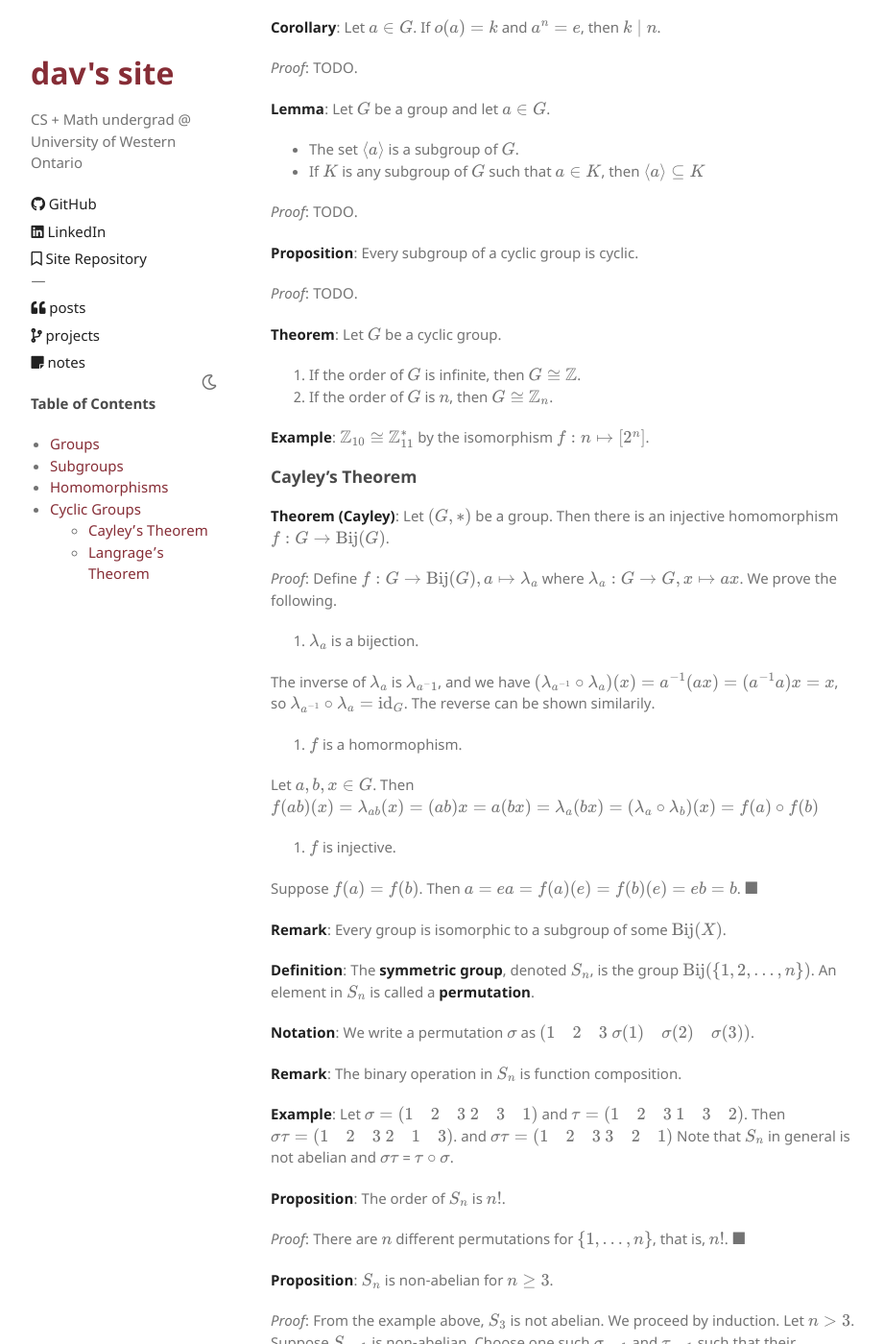
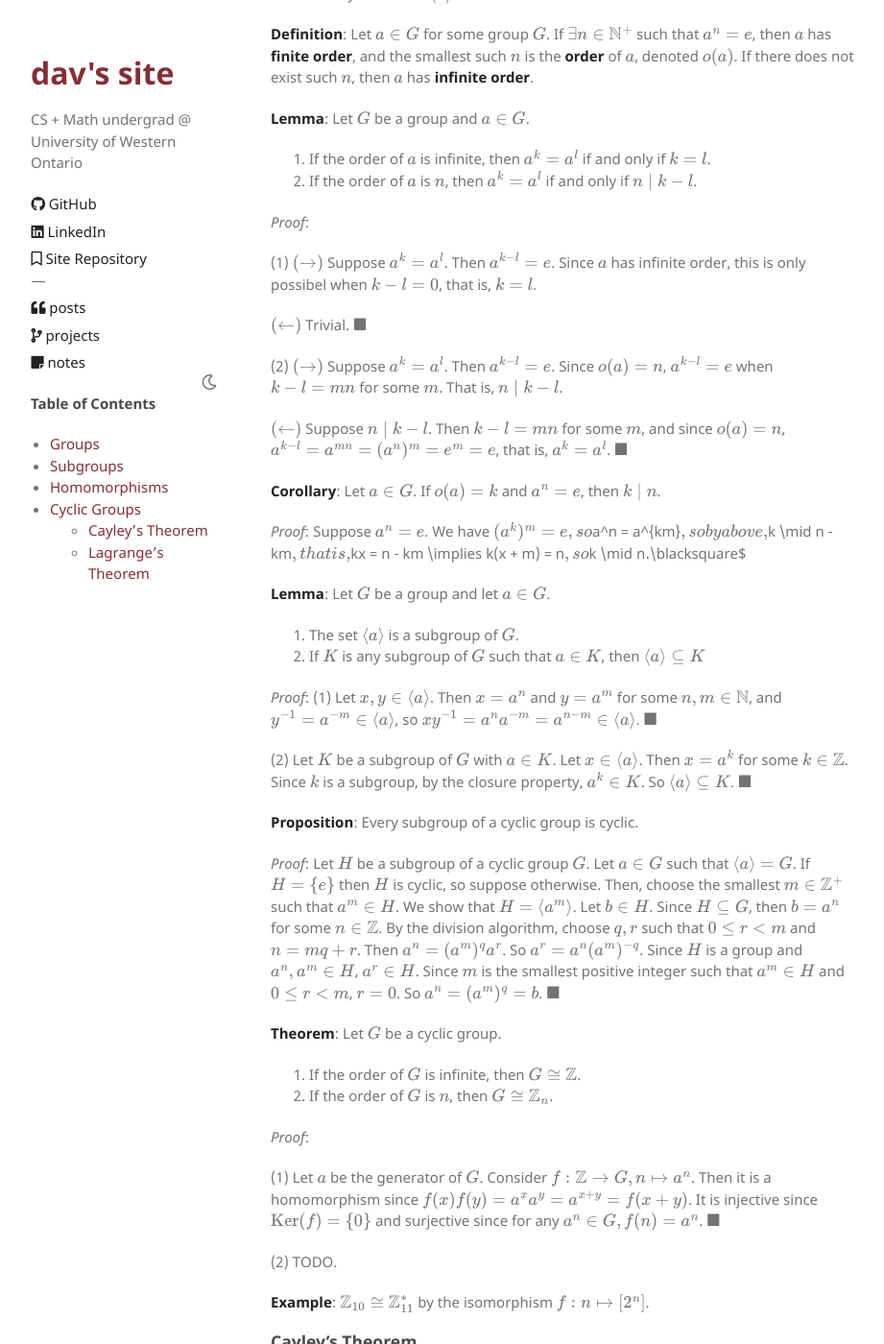
Before and after one commit to davidtranhq/davidtranhq.github.io, a Jekyll site: the page built from notes/abstract-algebra/groups.md, in a window 1280 px wide and 1400 px high, scrolled down 4525 px. Shown: the whole window at 96% size, without its empty margins (153-1074 px from the left). Built offline with Jekyll 4.4.1, drawn with Linux system fonts in a browser that asks for light colours; formulas are drawn with MathJax 3; our own code applies the rules of GitHub Pages for plain Markdown files; some of the changed text lies outside the part shown.

Commit message:
Up to Lagrange's theorem

```diff
--- a/notes/abstract-algebra/groups.md
+++ b/notes/abstract-algebra/groups.md
@@ -73,7 +73,9 @@ order: 1
 
 **Lemma**: Let $G$ be a group and let $H \subseteq G$. Then $H$ is a subgroup of $G$ if and only if $H$ is non-empty and $ab^{-1} \in H$ for all $a, b \in H$.
 
-*Proof*: TODO.
+*Proof*: $(\rightarrow)$ By definition.
+
+$(\leftarrow)$ Suppose $H$ is non-empty and $ab^{-1} \in H$ for all $a, b \in H$. Then $aa^{-1} = e \in H$. Also, $ea^{-1} = a^{-1} \in H$. Finally, $a(b^{-1})^{-1} = ab \in H$. So $H$ is a subgroup of $G$. $\blacksquare$
 
 **Lemma**: Let $G$ be a group, and let $H$ be a finite, non-empty subset of $G$. Then $H$ is a subgroup of $G$ if and only if $ab \in H$ for all $a, b \in H$.
 
@@ -99,7 +101,7 @@ order: 1
 
 (1) $e_2 *_2 f(e_1) = f(e_1) = f(e_1 *_1 e_1) = f(e_1) * f(e_1)$, so $e_2 = f(e_1)$, by the cancellation law.
 
-(2) TODO.
+(2) $f(a^{-1}) = f(a^{-1}e_1) = f(a^{-1})e_2 = f(a^{-1})f(a)f(a)^{-1} = f(a^{-1}a)f(a)^{-1} = f(e_1)f(a)^{-1} = f(a)^{-1}$.
 
 (3) By induction.
 
@@ -112,9 +114,9 @@ $\blacksquare$
 
 *Proof*:
 
-(1) TODO.
+(1) Let $H_1 \subseteq G_1$ be a subgroup. Let $a, b \in f(H_1)$. Then there is $x, y \in H_1$ such that $a = f(x)$ and $b = f(y)$. Since $H_1$ is a subgroup, $xy^{-1} \in H_1$. So, $f(xy^{-1}) = f(x)f(y^{-1}) = f(x)f(y)^{-1} = ab^{-1} \in f(H_1)$$. $\blacksquare$
 
-(2) TODO.
+(2) Let $H_2 \subseteq G_2$ be a subgroup. Let $x, y \in f^{-1}(H_2)$. Then there is $a, b \in H_2$ such that $a = f(x)$ and $b = f(y)$. Since $H_2$ is a subgroup, $ab^{-1} \in H_2$. So $f(x)f(y)^{-1} = f(xy^{-1}) \in H_2$, so $xy^{-1} \in f^{-1}(H_2)$. $\blacksquare$
 
 **Definition**: The **kernel** of a group homomorphism $f: G_1 \to G_2$ is $\operatorname{Ker}(f) = \lbrace x \in G_1 \mid f(x) = e_2 \rbrace$.
 
@@ -130,7 +132,7 @@ $\blacksquare$
 
 *Proof*: $(\rightarrow)$ Suppose $a \in \operatorname{Ker}(f)$. Then $f(a) = e_2 = f(e_1)$. By injectivity of $f$, $a = e_1$.
 
-$(\leftarrow)$ TODO.
+$(\leftarrow)$ Suppose $\operatorname{Ker}(f) = \lbrace e_1 \rbrace$. Let $f(a) = f(b)$. Then $f(a)f(b)^{-1} = f(ab^{-1}) = e_2$. Since the kernel is trivial, $ab^{-1} = e_1$, so $a = b$. $\blacksquare$
 
 **Definition**: A group homomorphism $f: G_1 \to G_2$ is a **group isomorphism** if there is any group homomorphism $g: G_2 \to G_1$ such that $g \circ f = \operatorname{id}_{G_1}$ and $f \circ g = \operatorname{id}_{G_2}$.
 
@@ -161,9 +163,9 @@ $\blacksquare$
 
 **Definition**: Let $G_1$ and $G_2$ be groups. The product of $G_1$ and $G_2$ is the group $(G_1 \times G_2)$ with the operation defined elementwise.
 
-**Example**: Show that $\mathbb Z_6 \cong \mathbb Z_2 \times \mathbb Z_3$ with the isomorphism given by $f(k) = (k \mod 2, k \mod 3)$
+**Example**: Show that $\mathbb Z_6 \cong \mathbb Z_2 \times \mathbb Z_3$ with the isomorphism given by $f(k) = (k \bmod 2, k \bmod 3)$
 
-*Proof*: TODO.
+*Proof*: $f(a) + f(b) = (a + b \bmod 2, a + b \bmod 3) = f(a + b)$, Brute force check shows that it is bijective. $\blacksquare$.
 
 ## Cyclic Groups
 
@@ -175,29 +177,46 @@ $\blacksquare$
 
 **Lemma**: Let $G$ be a group and $a \in G$.
 
-1. If the order of $a$ is finite, then $a^k = a^l$ if and only if $k = l$.
+1. If the order of $a$ is infinite, then $a^k = a^l$ if and only if $k = l$.
 2. If the order of $a$ is $n$, then $a^k = a^l$ if and only if $n \mid k - l$.
 
-*Proof*: TODO.
+*Proof*:
+
+(1) $(\rightarrow)$ Suppose $a^k = a^l$. Then $a^{k - l} = e$. Since $a$ has infinite order, this is only possibel when $k - l = 0$, that is, $k = l$.
+
+$(\leftarrow)$ Trivial. $\blacksquare$
+
+(2) $(\rightarrow)$ Suppose $a^k = a^l$. Then $a^{k - l} = e$. Since $o(a) = n$, $a^{k - l} = e$ when $k - l = mn$ for some $m$. That is, $n \mid k - l$.
+
+$(\leftarrow)$ Suppose $n \mid k - l$. Then $k - l = mn$ for some $m$, and since $o(a) = n$, $a^{k - l} = a^{mn} = (a^n)^m = e^m = e$, that is, $a^k = a^l$. $\blacksquare$
 
 **Corollary**: Let $a \in G$. If $o(a) = k$ and $a^n = e$, then $k \mid n$.
 
-*Proof*: TODO.
+*Proof*: Suppose $a^n = e$. We have $(a^k)^m = e, so $a^n = a^{km}$, so by above, $k \mid n - km$, that is, $kx = n - km \implies k(x + m) = n$, so $k \mid n$. $\blacksquare$
 
 **Lemma**: Let $G$ be a group and let $a \in G$.
-* The set $\langle a \rangle$ is a subgroup of $G$.
-* If $K$ is any subgroup of $G$ such that $a \in K$, then $\langle a \rangle \subseteq K$
+1. The set $\langle a \rangle$ is a subgroup of $G$.
+2. If $K$ is any subgroup of $G$ such that $a \in K$, then $\langle a \rangle \subseteq K$
 
-*Proof*: TODO.
+*Proof*:
+(1) Let $x, y \in \langle a \rangle$. Then $x = a^n$ and $y = a^m$ for some $n, m \in \mathbb N$, and $y^{-1} = a^{-m} \in \langle a \rangle$, so $xy^{-1} = a^na^{-m} = a^{n - m} \in \langle a \rangle$. $\blacksquare$
+
+(2) Let $K$ be a subgroup of $G$ with $a \in K$. Let $x \in \langle a \rangle$. Then $x = a^k$ for some $k \in \mathbb Z$. Since $k$ is a subgroup, by the closure property, $a^k \in K$. So $\langle a \rangle \subseteq K$. $\blacksquare$
 
 **Proposition**: Every subgroup of a cyclic group is cyclic.
 
-*Proof*: TODO.
+*Proof*: Let $H$ be a subgroup of a cyclic group $G$. Let $a \in G$ such that $\langle a \rangle = G$. If $H = \lbrace e \rbrace$ then $H$ is cyclic, so suppose otherwise. Then, choose the smallest $m \in \mathbb Z^+$ such that $a^m \in H$. We show that $H = \langle a^m \rangle$. Let $b \in H$. Since $H \subseteq G$, then $b = a^n$ for some $n \in \mathbb Z$. By the division algorithm, choose $q, r$ such that $0 \leq r \lt m$ and $n = mq + r$. Then $a^n = (a^m)^q a^r$. So $a^r = a^n (a^m)^{-q}$. Since $H$ is a group and $a^n, a^m \in H$, $a^r \in H$. Since $m$ is the smallest positive integer such that $a^m \in H$ and $0 \leq r \lt m$, $r = 0$. So $a^n = (a^m)^q = b$. $\blacksquare$
 
 **Theorem**: Let $G$ be a cyclic group.
 
 1. If the order of $G$ is infinite, then $G \cong \mathbb Z$.
 2. If the order of $G$ is $n$, then $G \cong \mathbb Z_n$.
+
+*Proof*:
+
+(1) Let $a$ be the generator of $G$. Consider $f: \mathbb Z \to G, n \mapsto a^n$. Then it is a homomorphism since $f(x)f(y) = a^xa^y = a^{x + y} = f(x + y)$. It is injective since $\operatorname{Ker}(f) = \lbrace 0 \rbrace$ and surjective since for any $a^n \in G, f(n) = a^n$. $\blacksquare$
+
+(2) TODO.
 
 **Example**: $\mathbb Z_{10} \cong \mathbb Z_{11}^*$ by the isomorphism $f: n \mapsto [2^n]$.
 
@@ -237,16 +256,22 @@ Suppose $f(a) = f(b)$. Then $a = ea = f(a)(e) = f(b)(e) = eb = b$. $\blacksquare
 
 *Proof*: From the example above, $S_3$ is not abelian. We proceed by induction. Let $n \gt 3$. Suppose $S_{n - 1}$ is non-abelian. Choose one such $\sigma_{n - 1}$ and $\tau_{n - 1}$ such that their composition does not commute. Define $\sigma_n(x) = \begin{cases}x,& x = n \\ \sigma_{n - 1}(x), & x < n\end{cases}$, and likewise for $\tau_n(x)$. Then $\sigma_n$ and $\tau_n$ do not commute, so $S_n$ is not abelian. $\blacksquare$
 
-### Langrage's Theorem
+### Lagrange's Theorem
+
+**Lemma**: Let $H$ be a subgroup of the group $G$. For $a, b \in G$, define $a \sim G$ if $ab^{-1} \in H$. Then $\sim$ is an equivalence relation.
+
+*Proof*: The relation is reflexive since $aa^{-1} = e \in H$. It is symmetric since if $ab^{-1} \in H$, then $(ab^{-1})^{-1} = ba^{-1} \in H$, so $b \sim a$. It is transitive since if $a \sim b$ and $b \sim c$, then $(ab^{-1})(bc^{-1}) = ac^{-1} \in H$ (by closure). $\blacksquare$
 
 **Theorem (Lagrange)**: Let $G$ be a group of order $n$, and $H$ a subgroup of order $m$. Then $m \mid n$.
 
-*Proof*: TODO.
+*Proof*: Let $\sim$ denote the equivalence relation defined in the previous lemma. For $a \in G$, let $[a]$ denote the equivalence class of $a$. We show that $\vert [a] \vert = \vert H \vert = m$, from which it follows that $m \mid n$ since $n = mt$, where $t$ is the number of distinct equivalence classes.
+
+Define $\rho_a: H \to [a], x \mapsto xa$. Note that the stated codomain is valid since if $x \in H$, then $(xa)a^{-1} = x \in H$, so $xa \sim a$. We show that $\rho_a$ is bijective. It is injective since if $\rho_a(x) = \rho_a(y)$, then $xa = ya$ so $x = y$ by the cancellation property. It is surjective since $xa = b$ has a solution, namely $x = ba^{-1}$. So it is bijective. $\blacksquare$
 
 **Corollary**: The order of an element in a finite group divides the order of the group.
 
-*Proof*: TODO.
+*Proof*: The order of an element $a$ is the order of $\langle a \rangle$, which by Lagrange's theorem divides the order of the group. $\blacksquare$
 
 **Corollary**: Let $G$ be a group of prime order $p$. Then $G \cong \mathbb Z_p$.
 
-*Proof*: TODO.
+*Proof*: Let $g \in G$. Then $o(g) \mid p$, so $o(g) = 1$ or $o(g) = p$. If $o(g) = 1$, then $g = e$. Since the order of $G$ is prime, it must have at least one other non-identity element, whose order must be $p$. Thus $G$ has an element of order $p$, so $G$ is cyclic, so $G \cong \mathbb Z_p$. $\blacksquare$
```
Also changed, not shown: notes/abstract-algebra/exercises.md (+10 -0 lines).
